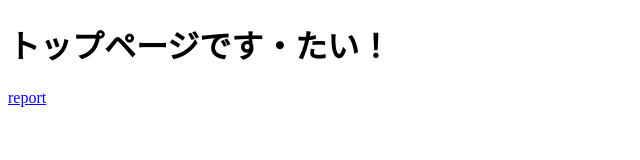
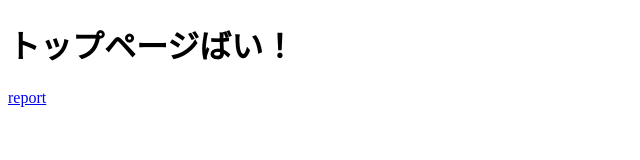
Before and after one commit to tanaka-hidekazu21/FrontEnd202401_01, a website: page index.html in a window 1280 px wide. Shown: the whole page, without its empty margins (0-640 px from the left). Drawn offline with Linux system fonts and the light colour scheme.

Commit message:
トップページの変更
「です・たい」を「ばい」に変更

```diff
--- a/index.html
+++ b/index.html
@@ -8,7 +8,7 @@
 </head>
 
 <body>
-    <h1 id="top_message">トップページです・たい！</h1>
+    <h1 id="top_message">トップページばい！</h1>
     <a href="./e2e/cypress/support/index.js">report</a>
 </body>
 
```
